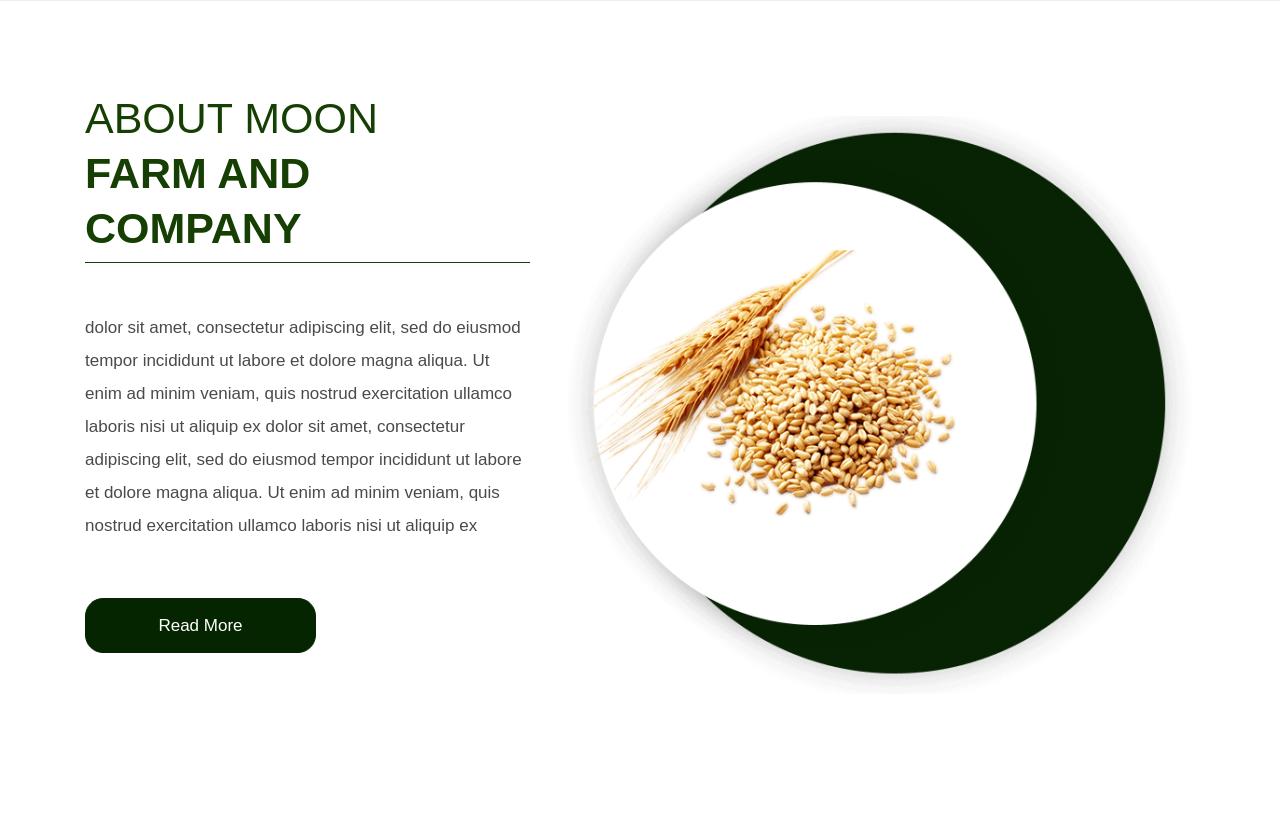
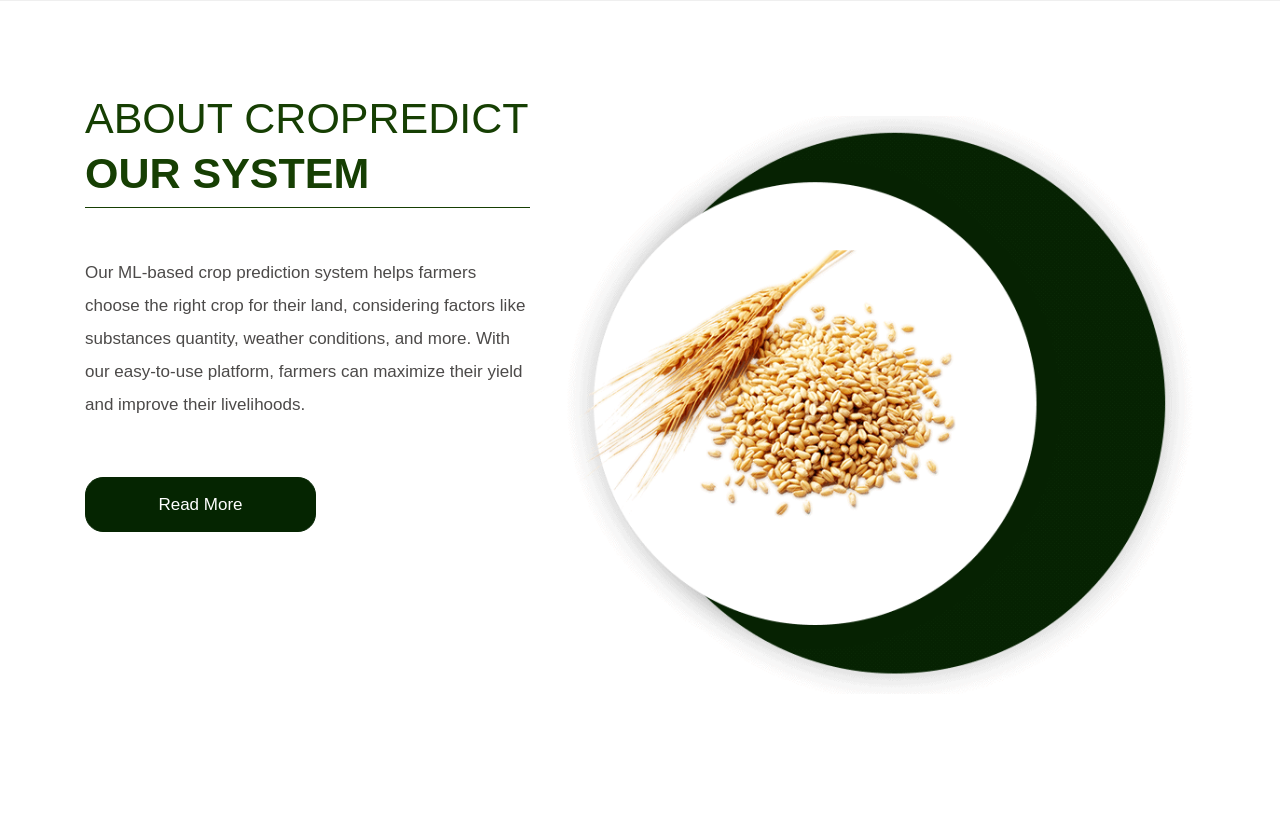
Before and after one commit to yashasvisharma20/Cropredict, a Flask app: page / in a window 1280 px wide. Shown: the part 1973-2795 px from the top of the page. Run offline with Flask 3, Linux system fonts and the light colour scheme; parts of the project's set-up code (start-up, migrations or seed data) failed here and were passed over; some libraries are stand-ins or nearby versions.

Commit message:
Update index.html

```diff
--- a/templates/index.html
+++ b/templates/index.html
@@ -717,9 +717,11 @@
 
                 <div class="col-xl-5 col-lg-5 col-md-5 co-sm-l2">
                     <div class="about_box">
-                        <h2>About moon<br><strong class="black"> Farm and company</strong></h2>
-                        <p>dolor sit amet, consectetur adipiscing elit, sed do eiusmod tempor incididunt ut labore et dolore magna aliqua. Ut enim ad minim veniam, quis nostrud exercitation ullamco laboris nisi ut aliquip ex dolor sit amet, consectetur adipiscing elit, sed do eiusmod tempor incididunt ut labore et dolore magna aliqua. Ut enim ad minim veniam, quis nostrud exercitation ullamco laboris nisi ut aliquip ex</p>
-                        <a href="#">Read More</a>
+                        <h2>About cropredict<br><strong class="black">Our System</strong></h2>
+                        <p>Our ML-based crop prediction system helps farmers choose the right crop for their land,
+                        considering factors like substances quantity, weather conditions, and more. With our easy-to-use platform,
+                        farmers can maximize their yield and improve their livelihoods.</p>
+                        <a href="https://www.sciencedirect.com/science/article/pii/S0168169920302301">Read More</a>
                     </div>
                 </div>
                 <div class="col-xl-7 col-lg-7 col-md-7 co-sm-l2">
```
